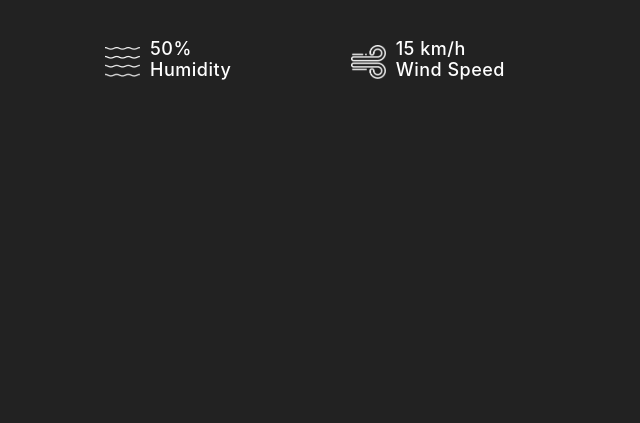
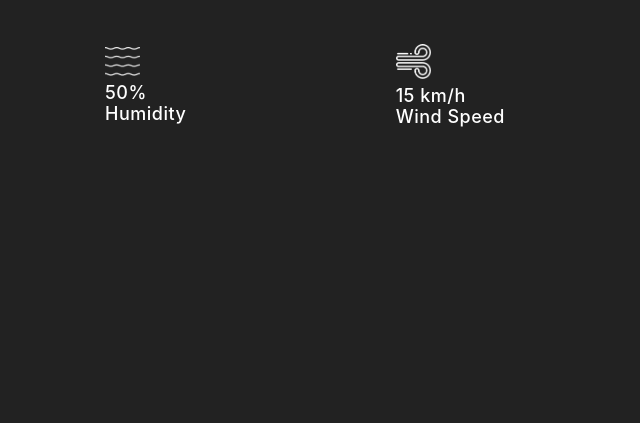
Before and after one commit to ZenKhalil/Weather-app, a plain HTML site: page index.html in a window 1280 px wide. Shown: the part 377-800 px from the top of the page, without its empty margins (335-975 px from the left). Drawn offline with Linux system fonts and the light colour scheme; no server answers; a web font is replaced by a local one.

Commit message:
updated text alignment

```diff
--- a/style.css
+++ b/style.css
@@ -80,25 +80,32 @@ body {
 
 .col{
     display: flex;
-    align-items: center;
+    flex-direction: column;
     text-align: left;
     font-size: 18px;
 }
 
 .col img{
     width: 35px;
-    margin-right: 10px;
+    margin-right: 30px;
 }
 
 .col p{
     letter-spacing: 0.5px;
 }
 
-.humidity, .wind{
+.humidity {
     font-size: 18px;
     letter-spacing: 1px;
-    margin-top: -6px;
+    margin-top: 6px;
 }
+
+.wind {
+    font-size: 18px;
+    letter-spacing: 1px;
+    margin-top: 6px;
+}
+
 
 .weather h1 {
   font-family: 'SF Pro Display', sans-serif;
```
